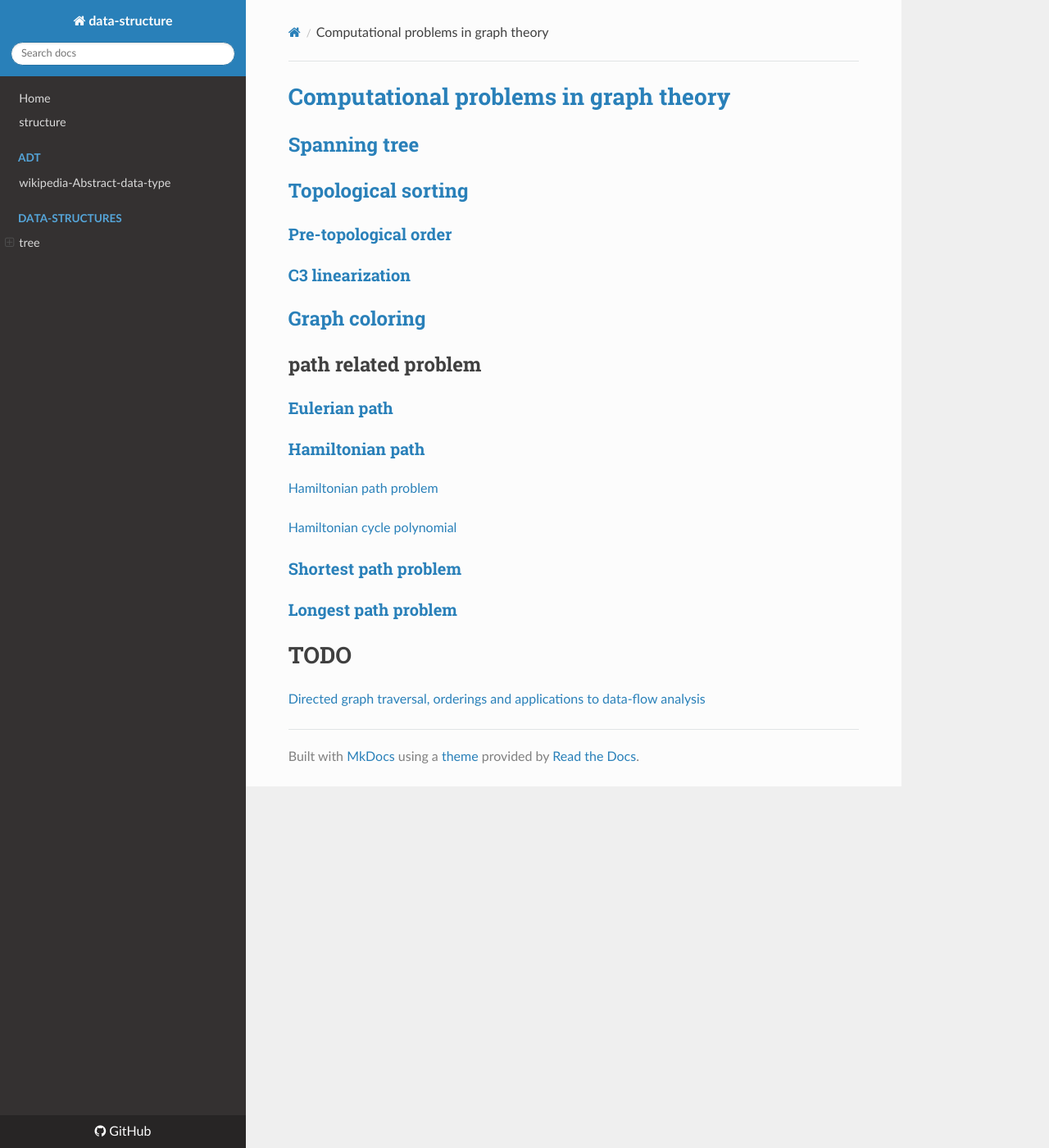
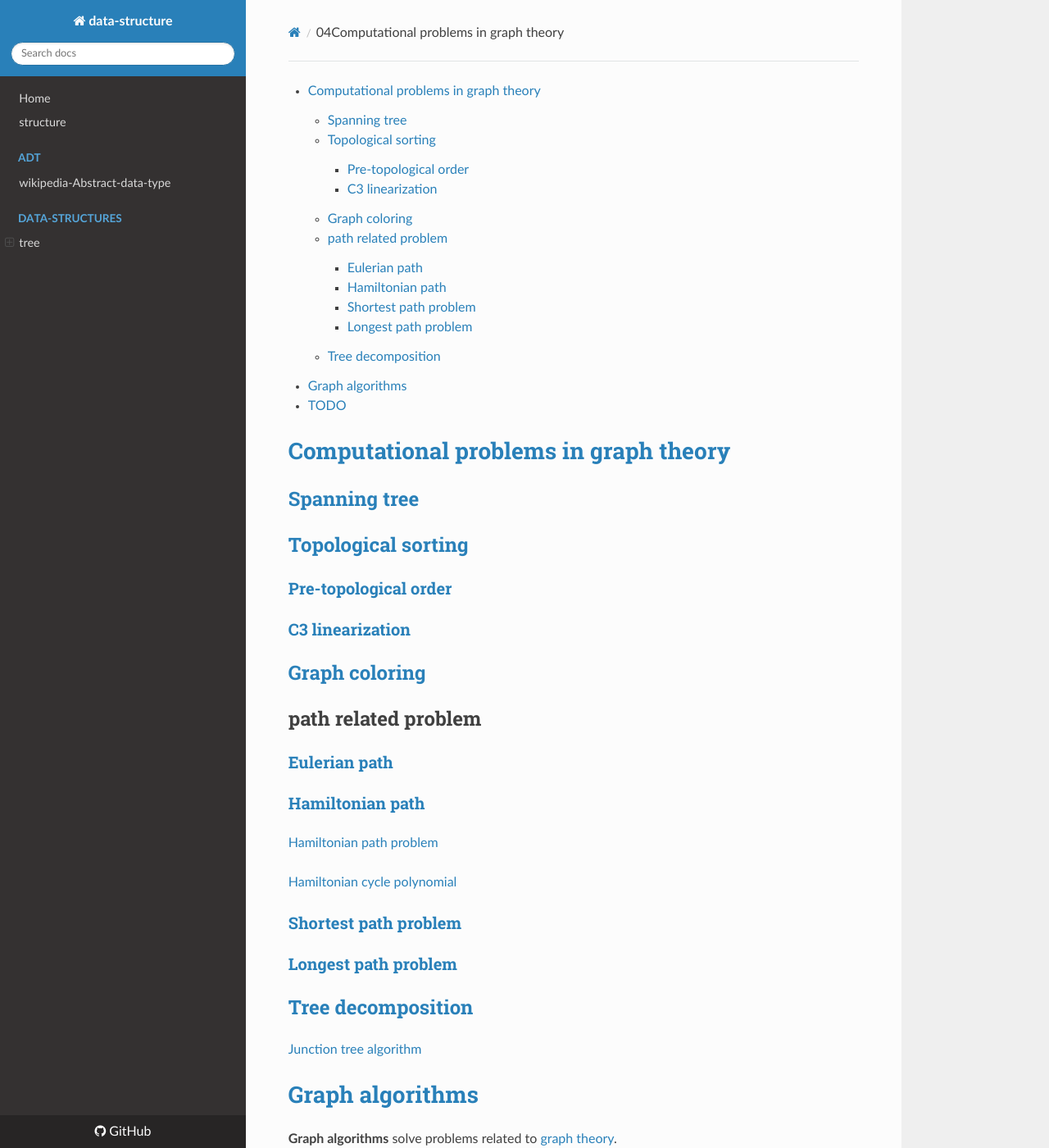
Before and after one commit to dengking/data-structure, an MkDocs documentation site: the page built from docs/data-structure/graph/04Computational-problems-in-graph-theory/04Computational-problems-in-graph-theory.md, in a window 1280 px wide and 1400 px high. Shown: the whole window at 82% size. Built offline with MkDocs 1.6.1, drawn with Linux system fonts in a browser that asks for light colours; nearby versions of some CDN libraries.

Commit message:
add some new content

```diff
--- a/docs/data-structure/graph/04Computational-problems-in-graph-theory/04Computational-problems-in-graph-theory.md
+++ b/docs/data-structure/graph/04Computational-problems-in-graph-theory/04Computational-problems-in-graph-theory.md
@@ -46,6 +46,18 @@
 
 
 
+## [Tree decomposition](https://en.wikipedia.org/wiki/Tree_decomposition)
+
+[Junction tree algorithm](https://en.wikipedia.org/wiki/Junction_tree_algorithm)
+
+# [Graph algorithms](https://en.wikipedia.org/wiki/Category:Graph_algorithms)
+
+**Graph algorithms** solve problems related to [graph theory](https://en.wikipedia.org/wiki/Graph_theory).
+
+
+
+
+
 # TODO
 
 [Directed graph traversal, orderings and applications to data-flow analysis](https://eli.thegreenplace.net/2015/directed-graph-traversal-orderings-and-applications-to-data-flow-analysis/)
```
Also changed, not shown: other parts of docs/data-structure/graph/04Computational-problems-in-graph-theory/04Computational-problems-in-graph-theory.md (+1 -1 lines), docs/data-structure/graph/02Graph-Model/02Graph-Model.md (+6 -0 lines).
